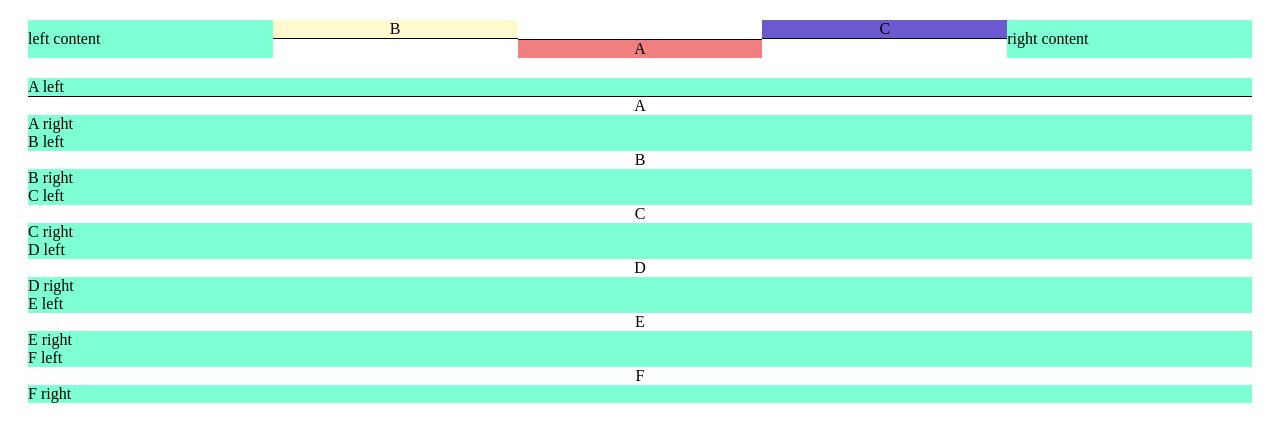
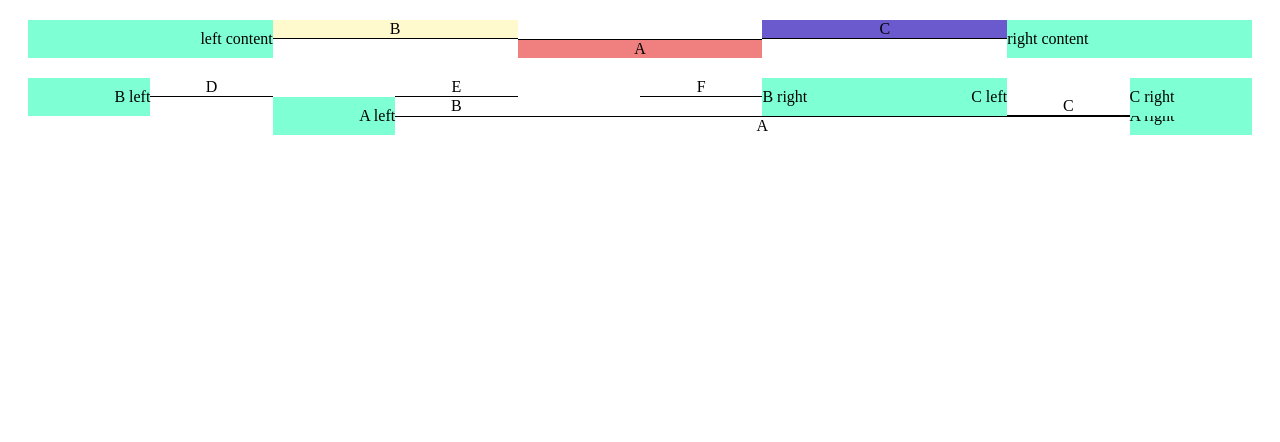
Before and after one commit to seachel/Treehehe, a plain HTML site: page TreeTest/gridtree.html in a window 1280 px wide. Drawn offline with nearby package versions, Linux system fonts and the light colour scheme; some packages are replaced by stand-ins of ours.

Commit message:
Removed left and right label on leaf assumptions and positioned nodes of new tree.

```diff
--- a/TreeTest/gridtree.html
+++ b/TreeTest/gridtree.html
@@ -53,20 +53,14 @@
 	<div class="tree2_B_right rule-right rule-text">B right</div>
 
 	<div class="tree2_C_left rule-left rule-text">C left</div>
-	<div class="tree2_C node">C</div>
+	<div class="tree2_C leaf node">C</div>
 	<div class="tree2_C_right rule-right rule-text">C right</div>
 
-	<div class="tree2_D_left rule-left rule-text">D left</div>
-	<div class="tree2_D node">D</div>
-	<div class="tree2_D_right rule-right rule-text">D right</div>
+	<div class="tree2_D leaf node">D</div>
 
-	<div class="tree2_E_left rule-left rule-text">E left</div>
-	<div class="tree2_E node">E</div>
-	<div class="tree2_E_right rule-right rule-text">E right</div>
+	<div class="tree2_E leaf node">E</div>
 
-	<div class="tree2_F_left rule-left rule-text">F left</div>
-	<div class="tree2_F node">F</div>
-	<div class="tree2_F_right rule-right rule-text">F right</div>
+	<div class="tree2_F leaf node">F</div>
 </div>
 
 </body>
--- a/TreeTest/styles/gridstyle.css
+++ b/TreeTest/styles/gridstyle.css
@@ -26,7 +26,7 @@
 	align-items: center;
 }
 
-.rule-text-left
+.rule-left
 {
 	justify-content: flex-end;
 }
@@ -81,3 +81,73 @@
 	grid-column: 4;
 	grid-row: 1;
 }
+
+
+.tree2
+{
+	display: grid;
+	grid-template: repeat(3, 1fr) / repeat(10, 1fr);
+}
+
+.tree2_A_left
+{
+	grid-area: 2 / 3 / span 2;
+}
+
+.tree2_A
+{
+	grid-area: 3 / 4 / span 1 / span 6;
+}
+
+.tree2_A_right
+{
+	grid-area: 2 / 10 / span 2;
+}
+
+
+.tree2_B_left
+{
+	grid-area: 1 / 1 / span 2;
+}
+
+.tree2_B
+{
+	grid-area: 2 / 2 / span 1 / span 5;
+}
+
+.tree2_B_right
+{
+	grid-area: 1 / 7 / span 2;
+}
+
+
+.tree2_C_left
+{
+	grid-area: 1 / 8 / span 2;
+}
+
+.tree2_C
+{
+	grid-area: 2 / 9;
+}
+
+.tree2_C_right
+{
+	grid-area: 1 / 10 / span 2;
+}
+
+
+.tree2_D
+{
+	grid-area: 1 / 2;
+}
+
+.tree2_E
+{
+	grid-area: 1 / 4;
+}
+
+.tree2_F
+{
+	grid-area: 1 / 6;
+}
```
